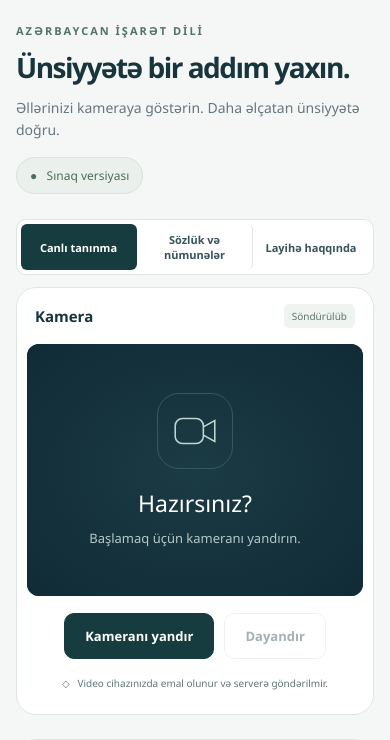
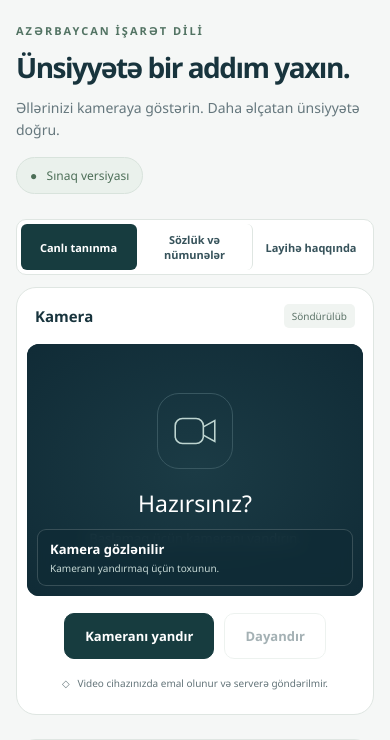
Before and after one commit to musayev-tamerlan/sign-language-ai, a website: page public/index.html in a window 390 px wide. Shown: the part 71-811 px from the top of the page. Drawn offline with Linux system fonts and the light colour scheme.

Commit message:
feat: show recognition progress in mobile camera

```diff
--- a/public/app.js
+++ b/public/app.js
@@ -61,6 +61,8 @@ let cancelInit, lastFrame = -1, candidate = -1, candidateSince = 0;
 function status(title, hint, error = false) {
   if ($('result').textContent !== title) $('result').textContent = title;
   if ($('hint').textContent !== hint) $('hint').textContent = hint;
+  if ($('mobile-result').textContent !== title) $('mobile-result').textContent = title;
+  if ($('mobile-hint').textContent !== hint) $('mobile-hint').textContent = hint;
   document.body.dataset.error = String(error);
 }
 function stop(title = 'Kamera dayandırılıb', hint = 'Davam etmək üçün kameranı yenidən yandırın.') {
--- a/public/index.html
+++ b/public/index.html
@@ -49,6 +49,7 @@
 <p>Başlamaq üçün kameranı yandırın.</p>
 </div>
 <span id="view-label" class="live" hidden>● &nbsp; Canlı görüntü</span>
+<div class="mobile-result" aria-live="polite"><strong id="mobile-result">Kamera gözlənilir</strong><span id="mobile-hint">Kameranı yandırmaq üçün toxunun.</span></div>
 </div>
 <div class="controls">
 <button id="start" class="primary">
--- a/public/styles.css
+++ b/public/styles.css
@@ -16,7 +16,7 @@ h1{font-size:clamp(28px,3.3vw,42px);letter-spacing:-1.5px;font-weight:650;margin
 .heading{display:flex;justify-content:space-between;align-items:center;padding:21px 24px;gap:10px}
 h2{font-size:15px;font-weight:650;margin:0}
 .heading>span{font-size:10px;color:#5c7368;background:#f0f4f1;padding:5px 8px;border-radius:5px}
-.viewfinder{position:relative;aspect-ratio:1.48;margin:0 16px;border-radius:12px;overflow:hidden;background:#102b36;color:white}
+.viewfinder{position:relative;aspect-ratio:1.48;margin:0 16px;border-radius:12px;overflow:hidden;background:#102b36;color:white;cursor:pointer}
 .viewfinder video{width:100%;height:100%;object-fit:contain;transform:scaleX(-1);display:block;opacity:0}
 .viewfinder[data-active=true] video{opacity:1}
 .placeholder{position:absolute;inset:0;display:flex;flex-direction:column;align-items:center;justify-content:center;background:radial-gradient(ellipse at center,#1b3b45,#102b36)}
@@ -24,6 +24,7 @@ h2{font-size:15px;font-weight:650;margin:0}
 .placeholder h3{font-weight:550;font-size:23px;margin:0 0 10px}
 .placeholder p{font-size:13px;color:#b4c8ca;margin:0}
 .live{position:absolute;top:16px;left:16px;border-radius:5px;background:#102b36d9;color:#c5edcd;padding:7px 10px;font-size:11px}
+.mobile-result{display:none}
 .controls{display:flex;justify-content:center;gap:10px;padding:22px 16px 0}
 button{font:600 13px "Segoe UI",Arial,sans-serif;min-height:46px;border:1px solid #d9e3dd;border-radius:10px;padding:12px 20px;background:white;color:#37535b;cursor:pointer}
 button.primary{background:#173c3f;color:white;border-color:#173c3f}
@@ -68,6 +69,7 @@ body[data-confirmed=true] .signal{background:#e5f5e8;color:#24734e}
 @media(min-width:781px){body{overflow-x:hidden}.wrap{max-width:1280px}.intro{padding:22px 0 16px}.intro h1{font-size:34px}.app-nav{margin-bottom:14px}.workspace{gap:18px;align-items:stretch}.viewfinder{height:min(42vh,420px);aspect-ratio:auto}.controls{padding-top:14px}.privacy{margin:10px 20px 14px}.heading{padding:16px 24px}.result-content{min-height:0;padding:12px 25px 16px}.signal{width:42px;height:42px;margin-bottom:10px}.result-content h3{font-size:19px}.note{margin-bottom:12px}.tips{display:none}footer{margin-top:16px;padding:14px 0}.dictionary{margin-top:0}.app-screen#live-screen{min-height:calc(100vh - 250px)}}
 @media(min-width:781px){header.wrap{height:68px}.brand{font-size:16px}.brand img{width:34px;height:34px}.language{font-size:11px}}
 @media(max-width:780px){header.wrap{height:64px}.brand{font-size:15px}.brand img{width:34px;height:34px}.intro{padding:18px 0 14px}.intro h1{font-size:28px}.app-nav{width:100%;overflow-x:auto;gap:4px;margin-bottom:12px}.app-tab{white-space:nowrap;flex:0 0 auto;min-height:38px;padding:8px 12px}.heading{padding:16px 18px}.viewfinder{margin:0 12px}.controls{padding:14px 12px 0}.result-content{padding:14px 20px 18px}.result-content h3{font-size:20px}.note{margin:0 14px 14px}.practice-card{width:calc(100% - 28px);margin:0 14px 14px}.dictionary{padding:20px 16px}.dictionary-heading{display:block}.word-total{display:inline-block;margin-top:12px}.tabs{overflow-x:auto}.tab{white-space:nowrap;flex:0 0 auto}.word-list{gap:7px}.word-list button{font-size:12px;padding:9px 11px}.modal-actions{flex-wrap:wrap}.modal-actions .primary{order:-1;flex-basis:100%}.modal-actions button{flex:1}.project-hero{padding:28px 20px}.roadmap{grid-template-columns:1fr}.project-stats{gap:16px}}
+@media(max-width:780px){.mobile-result{display:block;position:absolute;right:10px;bottom:10px;left:10px;padding:10px 12px;border:1px solid #ffffff2b;border-radius:9px;background:#102b36dc;backdrop-filter:blur(8px);pointer-events:none}.mobile-result strong{display:block;font-size:13px;color:#fff}.mobile-result span{display:block;margin-top:3px;color:#c7d9d6;font-size:10px;line-height:1.4}.viewfinder[data-active=true] .mobile-result{background:#102b36d1}}
 .app-nav{width:100%;display:grid;grid-template-columns:repeat(3,minmax(0,1fr));gap:0;padding:4px}.app-tab{min-width:0;text-align:center;border-radius:6px}.app-tab:not(:last-child){border-right:1px solid #dfe6e2}.app-tab.active{border-right-color:transparent}@media(max-width:780px){.app-nav{overflow:visible}.app-tab{white-space:normal;padding:8px 6px;font-size:11px}}
 @media(max-width:780px){.wrap{padding:0 22px}
 header{height:80px}
```
